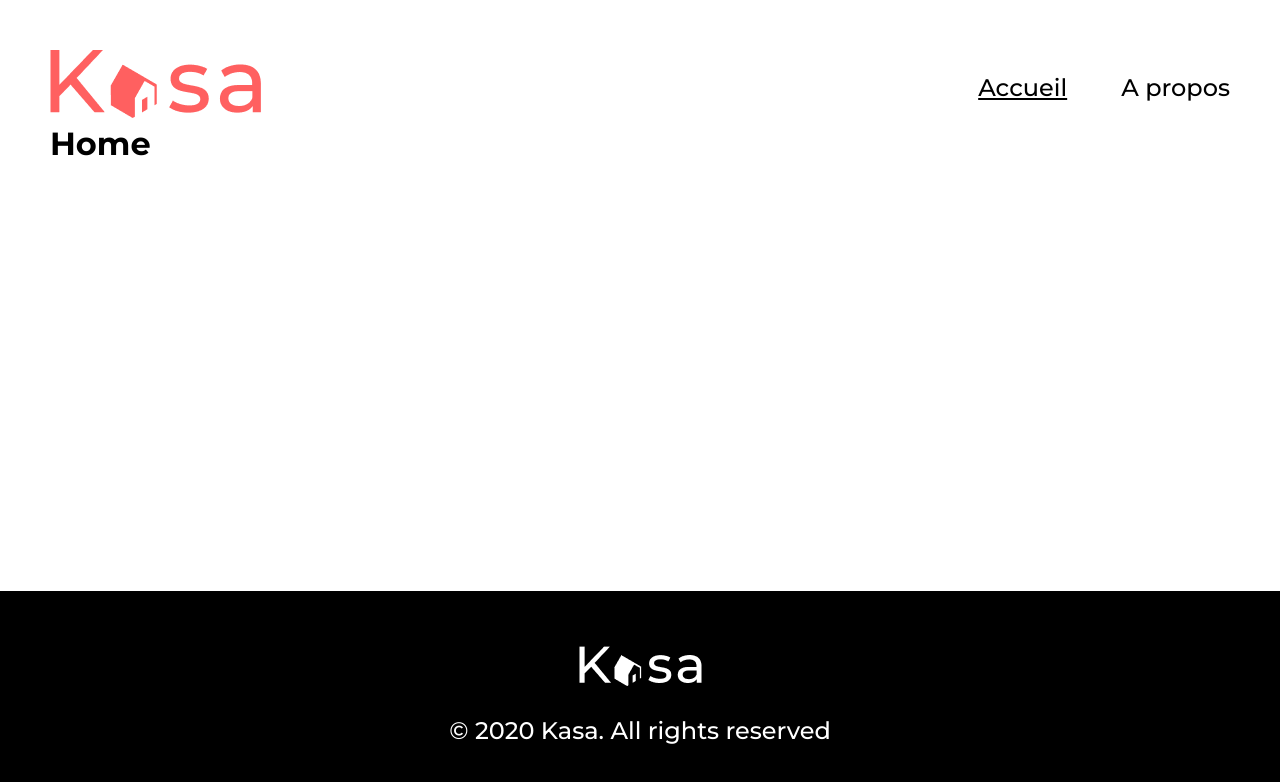
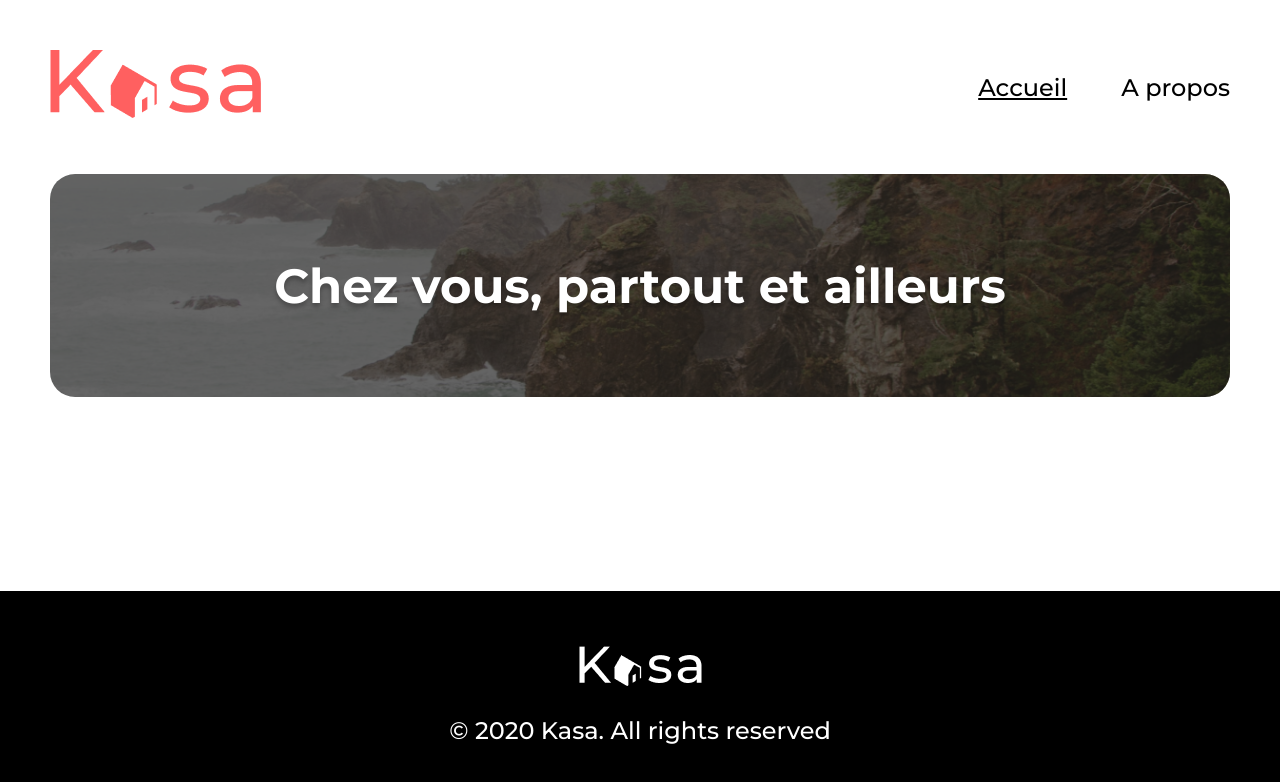
Before and after one commit to SamDASO/kasa, a React (Create React App) app: page / in a window 1280 px wide. Shown: the top 782 px of the page. Built offline with nearby package versions, Linux system fonts and the light colour scheme.

Commit message:
Banner done and includes in the corresponding pages

```diff
--- /dev/null
+++ b/src/components/Banner/banner.jsx
@@ -0,0 +1,15 @@
+import style from "./banner.module.scss";
+
+function Banner({ backgroundImage, children }) {
+  return (
+    <div
+      className={style.backgroundImage}
+      style={{ backgroundImage: `url(${backgroundImage})` }}
+    >
+      <div className={style.backgroundFilter}></div>
+      <div className={style.bannerContent}>{children}</div>
+    </div>
+  );
+}
+
+export default Banner;
--- /dev/null
+++ b/src/components/Banner/banner.module.scss
@@ -0,0 +1,47 @@
+@import "src/assets/styles/breakpoints.module.scss";
+@import "src/assets/styles/variables.module.scss";
+
+.backgroundImage {
+  position: relative;
+  width: 100%;
+  height: 223px;
+  background-size: cover;
+  background-position: center;
+  background-repeat: no-repeat;
+  border-radius: 25px;
+  margin: 50px 0;
+  @media screen and (max-width: map-get($breakpoints, mobile)) {
+    height: 111px;
+    margin: 20px 0;
+  }
+}
+
+.backgroundFilter {
+  position: absolute;
+  top: 0;
+  left: 0;
+  width: 100%;
+  height: 100%;
+  border-radius: 25px;
+  background-color: rgba(0, 0, 0, 0.6);
+}
+
+.bannerContent {
+  position: relative;
+  display: flex;
+  justify-content: center;
+  align-items: center;
+  height: 100%;
+  font-size: 48px;
+  font-weight: 700;
+  color: $light-color;
+  text-align: center;
+  text-shadow: 0px 4px 4px rgba(0, 0, 0, 0.25);
+  padding: 5px;
+  @media screen and (max-width: map-get($breakpoints, mobile)) {
+    font-size: 24px;
+    text-shadow: none;
+    text-align: left;
+    padding-left: 16px;
+  }
+}
--- a/src/pages/about.jsx
+++ b/src/pages/about.jsx
@@ -1,7 +1,10 @@
+import Banner from "../components/Banner/banner";
+import bannerImage from "../assets/images/IMG-src2.png";
+
 const About = () => {
   return (
     <div className="component">
-      <h1>About</h1>
+      <Banner backgroundImage={bannerImage} />
     </div>
   );
 };
--- a/src/pages/home.jsx
+++ b/src/pages/home.jsx
@@ -1,7 +1,12 @@
+import bannerImage from "../assets/images/IMG-src1.png";
+import Banner from "../components/Banner/banner";
+
 const Home = () => {
   return (
     <div className="component">
-      <h1>Home</h1>
+      <Banner backgroundImage={bannerImage}>
+        <p>Chez vous, partout et ailleurs</p>
+      </Banner>
     </div>
   );
 };
```
Also changed, not shown: src/assets/images/IMG-src1.png (added), src/assets/images/IMG-src2.png (added).
